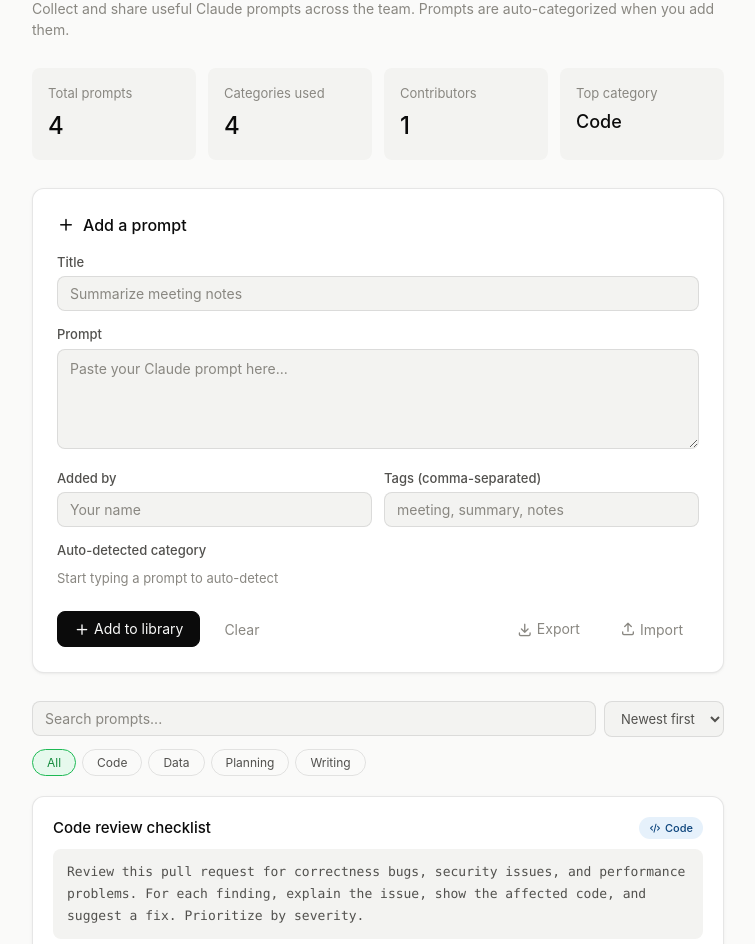
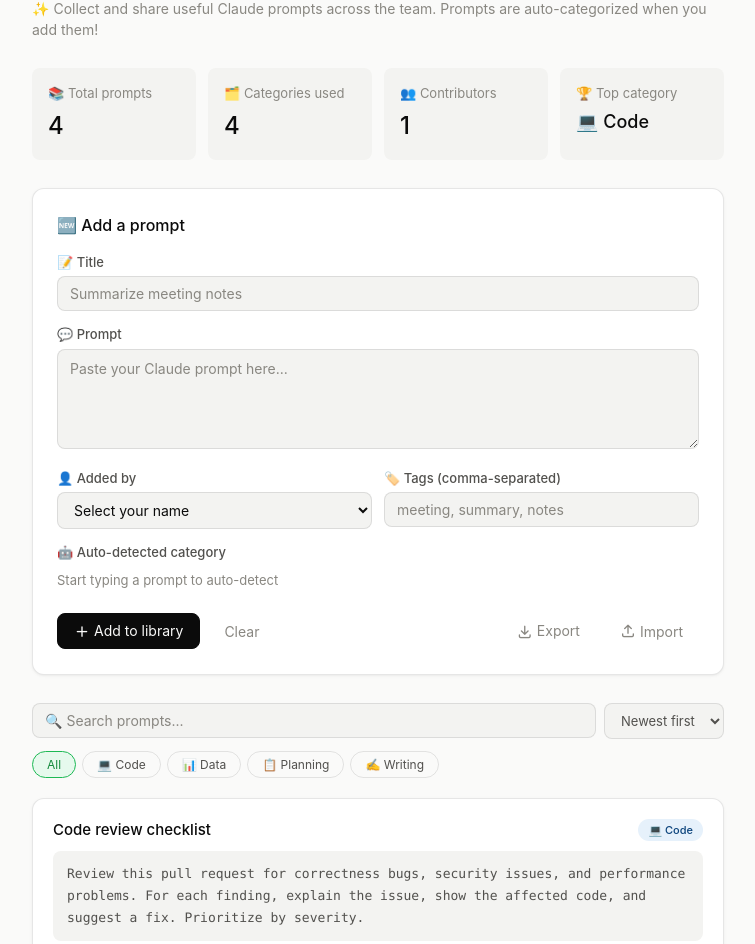
Before and after one commit to astanton-gh/claude-prompt-library, a plain HTML site: page index.html in a window 1280 px wide. Shown: the part 75-1019 px from the top of the page, without its empty margins (262-1017 px from the left). Drawn offline with Linux system fonts and the light colour scheme.

Commit message:
Add team member dropdown and emojis throughout

```diff
--- a/index.html
+++ b/index.html
@@ -198,36 +198,43 @@
 <body>
 <div class="container">
   <div class="lib-header">
-    <i class="ti ti-book" style="font-size: 24px; color: var(--text-accent);" aria-hidden="true"></i>
-    <h1>Americas Yield Strategy Prompt Catalog</h1>
+    <h1>📚 Americas Yield Strategy Prompt Catalog</h1>
     <span class="count" id="totalCount"></span>
   </div>
-  <p class="lib-subtitle">Collect and share useful Claude prompts across the team. Prompts are auto-categorized when you add them.</p>
+  <p class="lib-subtitle">✨ Collect and share useful Claude prompts across the team. Prompts are auto-categorized when you add them!</p>
 
   <div class="stats-row" id="statsRow"></div>
 
   <div class="submit-section">
-    <h2><i class="ti ti-plus" style="font-size: 18px;" aria-hidden="true"></i> Add a prompt</h2>
+    <h2>🆕 Add a prompt</h2>
     <div class="form-row">
-      <label for="promptTitle">Title</label>
+      <label for="promptTitle">📝 Title</label>
       <input type="text" id="promptTitle" placeholder="Summarize meeting notes" />
     </div>
     <div class="form-row">
-      <label for="promptText">Prompt</label>
+      <label for="promptText">💬 Prompt</label>
       <textarea id="promptText" placeholder="Paste your Claude prompt here..."></textarea>
     </div>
     <div class="form-split">
       <div class="form-row">
-        <label for="promptAuthor">Added by</label>
-        <input type="text" id="promptAuthor" placeholder="Your name" />
+        <label for="promptAuthor">👤 Added by</label>
+        <select id="promptAuthor">
+          <option value="" disabled selected>Select your name</option>
+          <option value="Jon Kitchell">Jon Kitchell</option>
+          <option value="Ari Stanton">Ari Stanton</option>
+          <option value="Hirsh Sisodia">Hirsh Sisodia</option>
+          <option value="Jess Haimson">Jess Haimson</option>
+          <option value="Michela Galante">Michela Galante</option>
+          <option value="Leandro Tonce">Leandro Tonce</option>
+        </select>
       </div>
       <div class="form-row">
-        <label for="promptTags">Tags (comma-separated)</label>
+        <label for="promptTags">🏷️ Tags (comma-separated)</label>
         <input type="text" id="promptTags" placeholder="meeting, summary, notes" />
       </div>
     </div>
     <div class="form-row">
-      <label>Auto-detected category</label>
+      <label>🤖 Auto-detected category</label>
       <div class="auto-tag-row">
         <span id="autoCategory" class="card-cat" style="display: none;"></span>
         <span id="autoCatHint" class="auto-tag-hint">Start typing a prompt to auto-detect</span>
@@ -246,7 +253,7 @@
   </div>
 
   <div class="filter-bar">
-    <input type="text" id="searchInput" placeholder="Search prompts..." />
+    <input type="text" id="searchInput" placeholder="🔍 Search prompts..." />
     <select id="sortSelect">
       <option value="newest">Newest first</option>
       <option value="oldest">Oldest first</option>
@@ -262,21 +269,21 @@
 
 <script>
 const CATEGORIES = {
-  code: { label: 'Code', icon: 'ti-code', cls: 'cat-code',
+  code: { label: '💻 Code', icon: 'ti-code', cls: 'cat-code',
     keywords: ['code','function','api','debug','refactor','implement','build','deploy','test','unit test','integration','endpoint','class','method','module','import','export','typescript','javascript','python','react','sql','query','database','schema','migration','regex','algorithm','loop','array','object','variable','component','hook','route','middleware','sdk','cli','compile','lint','format','type','interface','enum','struct','git','commit','merge','branch','pull request','ci','cd','pipeline','docker','kubernetes','aws','terraform','server','client','backend','frontend','rest','graphql','websocket','authentication','authorization','jwt','oauth','css','html','dom','node','package','dependency','npm','yarn','webpack','vite'] },
-  writing: { label: 'Writing', icon: 'ti-pencil', cls: 'cat-writing',
+  writing: { label: '✍️ Writing', icon: 'ti-pencil', cls: 'cat-writing',
     keywords: ['write','draft','email','blog','article','copy','tone','rewrite','edit','proofread','grammar','summary','summarize','memo','letter','message','newsletter','announcement','documentation','readme','proposal','report','essay','paragraph','sentence','outline','brief','comms','communication','stakeholder update','slack message','presentation'] },
-  analysis: { label: 'Analysis', icon: 'ti-chart-bar', cls: 'cat-analysis',
+  analysis: { label: '🔍 Analysis', icon: 'ti-chart-bar', cls: 'cat-analysis',
     keywords: ['analyze','analysis','compare','evaluate','assess','review','audit','insight','trend','pattern','metric','kpi','benchmark','research','investigate','pros and cons','tradeoff','trade-off','impact','risk','opportunity','swot','framework','breakdown','deep dive'] },
-  debug: { label: 'Debugging', icon: 'ti-bug', cls: 'cat-debug',
+  debug: { label: '🐛 Debugging', icon: 'ti-bug', cls: 'cat-debug',
     keywords: ['debug','error','bug','fix','issue','problem','broken','crash','fail','exception','stack trace','log','troubleshoot','diagnose','root cause','regression','not working','undefined','null','timeout','memory leak','performance issue'] },
-  creative: { label: 'Creative', icon: 'ti-sparkles', cls: 'cat-creative',
+  creative: { label: '🎨 Creative', icon: 'ti-sparkles', cls: 'cat-creative',
     keywords: ['creative','brainstorm','idea','generate','design','ux','ui','mockup','wireframe','brand','slogan','tagline','name','story','narrative','concept','inspiration','innovative','visual','illustration','logo','color','layout','prototype'] },
-  planning: { label: 'Planning', icon: 'ti-calendar', cls: 'cat-planning',
+  planning: { label: '📋 Planning', icon: 'ti-calendar', cls: 'cat-planning',
     keywords: ['plan','strategy','roadmap','timeline','milestone','goal','objective','okr','initiative','project plan','sprint','backlog','prioritize','scope','estimate','schedule','deadline','phase','quarter','half','launch plan','rollout','checklist','action item','decision','stakeholder','alignment'] },
-  data: { label: 'Data', icon: 'ti-database', cls: 'cat-data',
+  data: { label: '📊 Data', icon: 'ti-database', cls: 'cat-data',
     keywords: ['data','dataset','csv','json','excel','spreadsheet','chart','graph','visualization','transform','clean','parse','extract','aggregate','pivot','filter','sort','report','dashboard','tableau','looker','bigquery','sql','etl','pipeline','warehouse','model','predict','forecast','statistic','correlation','distribution','segment'] },
-  other: { label: 'Other', icon: 'ti-dots', cls: 'cat-other', keywords: [] }
+  other: { label: '📦 Other', icon: 'ti-dots', cls: 'cat-other', keywords: [] }
 };
 
 let library = [];
@@ -346,10 +353,10 @@
   document.getElementById('totalCount').textContent = library.length + ' prompt' + (library.length !== 1 ? 's' : '');
 
   document.getElementById('statsRow').innerHTML =
-    '<div class="stat-card"><div class="stat-label">Total prompts</div><div class="stat-value">' + library.length + '</div></div>' +
-    '<div class="stat-card"><div class="stat-label">Categories used</div><div class="stat-value">' + Object.values(counts).filter(v => v > 0).length + '</div></div>' +
-    '<div class="stat-card"><div class="stat-label">Contributors</div><div class="stat-value">' + new Set(library.map(p => p.author)).size + '</div></div>' +
-    (top.length > 0 ? '<div class="stat-card"><div class="stat-label">Top category</div><div class="stat-value" style="font-size: 18px;">' + CATEGORIES[top[0][0]].label + '</div></div>' : '');
+    '<div class="stat-card"><div class="stat-label">📚 Total prompts</div><div class="stat-value">' + library.length + '</div></div>' +
+    '<div class="stat-card"><div class="stat-label">🗂️ Categories used</div><div class="stat-value">' + Object.values(counts).filter(v => v > 0).length + '</div></div>' +
+    '<div class="stat-card"><div class="stat-label">👥 Contributors</div><div class="stat-value">' + new Set(library.map(p => p.author)).size + '</div></div>' +
+    (top.length > 0 ? '<div class="stat-card"><div class="stat-label">🏆 Top category</div><div class="stat-value" style="font-size: 18px;">' + CATEGORIES[top[0][0]].label + '</div></div>' : '');
 }
 
 function renderChips() {
@@ -387,7 +394,7 @@
   const grid = document.getElementById('promptGrid');
   if (items.length === 0) {
     grid.innerHTML = '<div class="empty-state"><div class="empty-icon"><i class="ti ti-book" aria-hidden="true"></i></div><p>' +
-      (search || filter !== 'all' ? 'No prompts match your filter.' : 'Your library is empty. Add your first prompt above.') + '</p></div>';
+      (search || filter !== 'all' ? '🔎 No prompts match your filter.' : '🌱 Your library is empty. Add your first prompt above!') + '</p></div>';
     return;
   }
 
@@ -397,7 +404,7 @@
     return '<div class="prompt-card" data-id="' + p.id + '">' +
       '<div class="card-top">' +
         '<span class="card-title">' + esc(p.title) + '</span>' +
-        '<span class="card-cat ' + cat.cls + '"><i class="ti ' + cat.icon + '" style="font-size:12px;" aria-hidden="true"></i> ' + cat.label + '</span>' +
+        '<span class="card-cat ' + cat.cls + '">' + cat.label + '</span>' +
       '</div>' +
       '<div class="card-prompt' + (needsExpand ? '' : ' expanded') + '" data-pid="' + p.id + '">' + esc(p.prompt) + (needsExpand ? '<div class="fade"></div>' : '') + '</div>' +
       '<div class="card-meta">' +
@@ -420,14 +427,14 @@
 
 window.copyPrompt = function(id) {
   const p = library.find(x => x.id === id);
-  if (p) navigator.clipboard.writeText(p.prompt).then(() => showToast('Copied to clipboard'));
+  if (p) navigator.clipboard.writeText(p.prompt).then(() => showToast('📋 Copied to clipboard!'));
 };
 
 window.deletePrompt = function(id) {
   library = library.filter(x => x.id !== id);
   saveLibrary();
   renderAll();
-  showToast('Prompt removed');
+  showToast('🗑️ Prompt removed');
 };
 
 function renderAll() { renderStats(); renderChips(); renderGrid(); }
@@ -441,7 +448,7 @@
   const cat = classifyPrompt(val);
   const info = CATEGORIES[cat];
   autoEl.className = 'card-cat ' + info.cls;
-  autoEl.innerHTML = '<i class="ti ' + info.icon + '" style="font-size: 12px;" aria-hidden="true"></i> ' + info.label;
+  autoEl.innerHTML = info.label;
   autoEl.style.display = 'inline-flex';
   hintEl.style.display = 'none';
 });
@@ -450,7 +457,7 @@
 document.getElementById('submitBtn').addEventListener('click', function() {
   const title = document.getElementById('promptTitle').value.trim();
   const text = document.getElementById('promptText').value.trim();
-  const author = document.getElementById('promptAuthor').value.trim();
+  const author = document.getElementById('promptAuthor').value;
   const tagsRaw = document.getElementById('promptTags').value.trim();
   const errEl = document.getElementById('formError');
 
@@ -463,11 +470,11 @@
   library.unshift({ id: genId(), title, prompt: text, category, author: author || 'Anonymous', tags, date: new Date().toISOString().split('T')[0] });
   saveLibrary();
   renderAll();
-  showToast('Added to ' + CATEGORIES[category].label);
+  showToast('🎉 Added to ' + CATEGORIES[category].label + '!');
 
   document.getElementById('promptTitle').value = '';
   document.getElementById('promptText').value = '';
-  document.getElementById('promptAuthor').value = '';
+  document.getElementById('promptAuthor').selectedIndex = 0;
   document.getElementById('promptTags').value = '';
   document.getElementById('autoCategory').style.display = 'none';
   document.getElementById('autoCatHint').style.display = 'inline';
@@ -477,7 +484,7 @@
 document.getElementById('clearBtn').addEventListener('click', function() {
   document.getElementById('promptTitle').value = '';
   document.getElementById('promptText').value = '';
-  document.getElementById('promptAuthor').value = '';
+  document.getElementById('promptAuthor').selectedIndex = 0;
   document.getElementById('promptTags').value = '';
   document.getElementById('autoCategory').style.display = 'none';
   document.getElementById('autoCatHint').style.display = 'inline';
@@ -492,7 +499,7 @@
   a.download = 'prompt-library-' + new Date().toISOString().split('T')[0] + '.json';
   a.click();
   URL.revokeObjectURL(a.href);
-  showToast('Library exported');
+  showToast('📦 Library exported!');
 });
 
 // Import
@@ -514,7 +521,7 @@
       }
       saveLibrary();
       renderAll();
-      showToast('Imported ' + added + ' prompt' + (added !== 1 ? 's' : ''));
+      showToast('🚀 Imported ' + added + ' prompt' + (added !== 1 ? 's' : '') + '!');
     } catch(err) { showToast('Invalid file format'); }
   };
   reader.readAsText(file);
```
